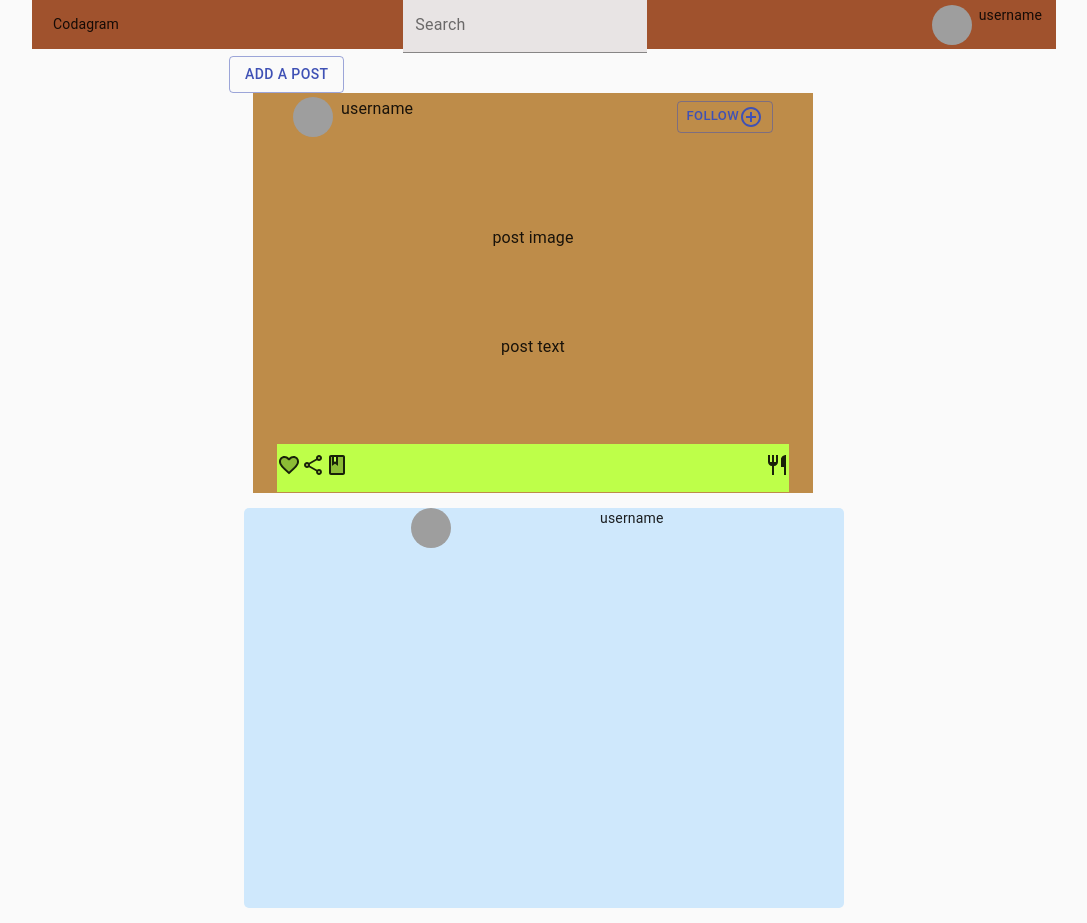
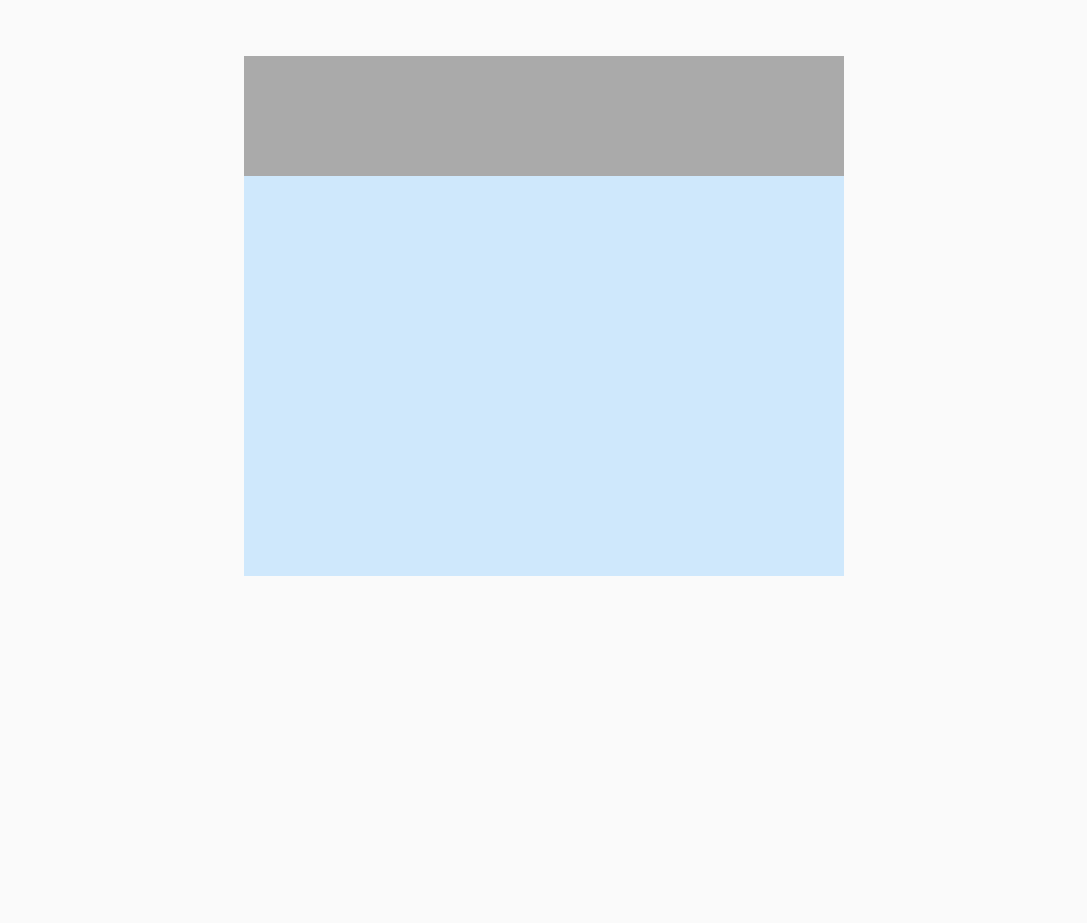
Before and after one commit to karanOO89/codagram, a React (Create React App) app: page / in a window 1280 px wide. Shown: the whole page, without its empty margins (96-1183 px from the left). After the commit the page ends 800 px from the top, so only its background shows below. Built offline with nearby package versions, Linux system fonts and the light colour scheme; grey boxes are pictures that could not be loaded.

Commit message:
file structure change

```diff
--- a/src/App.js
+++ b/src/App.js
@@ -2,19 +2,19 @@ import "./App.scss";
 //import { Editor } from "draft-js";
 //import TextEditor from "./components/TextEditor";
 // import { BrowserRouter as Router, Link, Route } from "react-router-dom";
-import PostDialog from "./components/dialog_post"
-import TopNav from "./components/topNav";
-import PostBox from "./components/postBox";
-import MarkDownDemo from "./markdownDemo";
+//import PostDialog from "./components/dialog_post"
+//import TopNav from "./components/topNav";
+//import PostBox from "./components/postBox";
+//import MarkDownDemo from "./markdownDemo";
 import SearchResult from "./components/SearchResult";
 
 export default function App() {
   return (
     <div className="App">
-      <TopNav/>
+      {/* <TopNav/> */}
       <div className="postDialog">
-      <PostDialog />
-      <PostBox />
+      {/* <PostDialog />
+      <PostBox /> */}
       <SearchResult />
       </div>
 
--- a/src/components/SearchResult.js
+++ b/src/components/SearchResult.js
@@ -1,10 +1,14 @@
 import SingleSearch from './search/SingleSearch'
+import Background from './search/background'
 import  "./search/all_search.scss"
 
 const SearchResult = () => {
 
   return (
-    <SingleSearch />
+    <div>
+      <Background />
+      <SingleSearch />
+    </div>
   )
 }
 
--- a/src/components/search/SingleSearch.js
+++ b/src/components/search/SingleSearch.js
@@ -1,8 +1,5 @@
 import React from "react-dom";
-//import SearchResult from "../SearchResult";
-// import Button from '@material-ui/core/Button';
-// import Box from '@material-ui/core/Box';
-import UserInfo from '../topNav_props/userInfo'
+import "../dialogPost/postEditor";
 import CssBaseline from '@material-ui/core/CssBaseline';
 import Typography from '@material-ui/core/Typography';
 import Container from '@material-ui/core/Container';
@@ -16,15 +13,11 @@ const SingleSearch = () => {
           backgroundColor: '#cfe8fc',
           width: '50vw',
           height: '50vh',
-          borderRadius: 5,
-          margin: '15px'
-          }}
-      >
-
+          }}>
         <Typography
           component="div"
-           />
-        <UserInfo />
+        />
+
       </Container>
     </div>
     )
--- /dev/null
+++ b/src/components/search/background.js
@@ -0,0 +1,19 @@
+import React from "react-dom";
+import Container from '@material-ui/core/Container';
+import CssBaseline from '@material-ui/core/CssBaseline';
+
+const Background = () => {
+  return (
+    <div>
+      <CssBaseline />
+      <Container maxWidth="sm"
+        style={{
+          backgroundColor: '#aaa',
+          height: '15vh',
+          padding: '0px',
+          }}
+      />
+    </div>
+    )
+};
+export default Background;
```
Also changed, not shown: src/components/dialogPost/postEditor.scss (+4 -5 lines), src/components/search/avatar.js (added), src/components/search/follow.js (added), src/components/search/singlesearch.scss (added).
